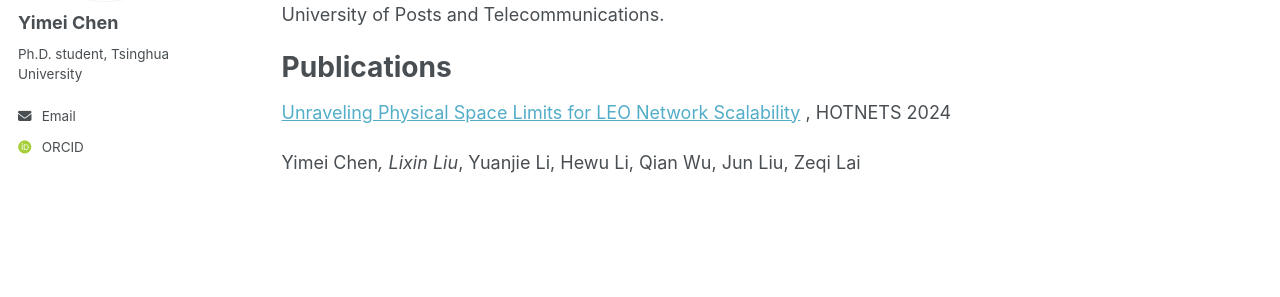
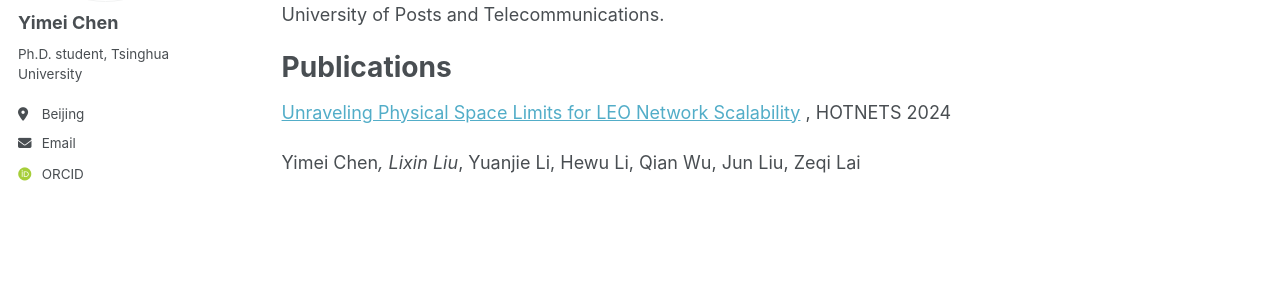
Before and after one commit to cym-network/cym-network.github.io, a Jekyll site: the page built from _pages/about.md, in a window 1280 px wide. Shown: the part 279-576 px from the top of the page. Built offline with Jekyll 4.4.1, drawn with Linux system fonts in a browser that asks for light colours; some web fonts are replaced.

Commit message:
Update _config.yml

```diff
--- a/_config.yml
+++ b/_config.yml
@@ -12,9 +12,9 @@ title                    : "Yimei Chen's Personal Homepage"
 title_separator          : "-"
 name                     : &name "Your Name"
 description              : &description "personal description"
-url                      : https://academicpages.github.io # the base hostname & protocol for your site e.g. "https://[your GitHub username].github.io"
+url                      : https://cym-network.github.io/ # the base hostname & protocol for your site e.g. "https://[your GitHub username].github.io"
 baseurl                  : "" # the subpath of your site, e.g. "/blog"
-repository               : "academicpages/academicpages.github.io"
+repository               : "cym-network/cym-network.github.io"
 
 # Site Author - The following control what appear as part of the author content on the side bar.
 #               If a field is blank the icon and link will not appear, otherwise it will be shown.
@@ -25,7 +25,7 @@ author:
   name             : "Yimei Chen"
   #pronouns         : # example: "she/her"
   bio              : "Ph.D. student, Tsinghua University"
-  #location         : "Earth"
+  location         : "Beijing"
   #employer         : "Red Brick University"
   #uri              : # URL
   email            : "chenyime22@mails.tsinghua.edu.cn"
@@ -34,7 +34,7 @@ author:
   #arxiv            : # URL - Update with the correct link to your profile
   #googlescholar    : "https://scholar.google.com/citations?user=PS_CX0AAAAAJ"
   #impactstory      : # URL
-  orcid            : "http://orcid.org/yourorcidurl"
+  orcid            : "https://orcid.org/0009-0000-7373-4265"
   #semantic         : # URL
   #pubmed           : "https://www.ncbi.nlm.nih.gov/pubmed/?term=john+snow"
   #researchgate     : # URL
```
